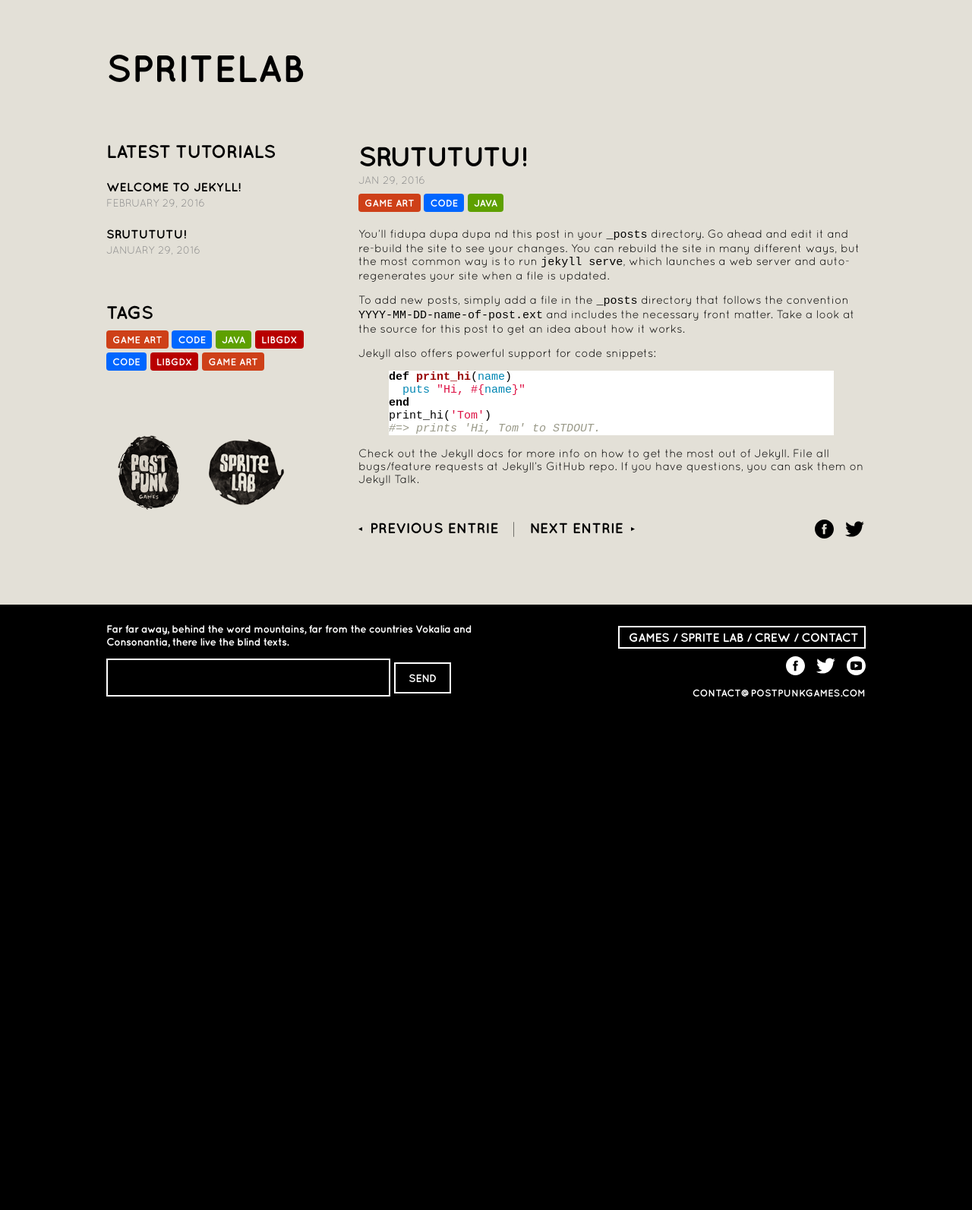
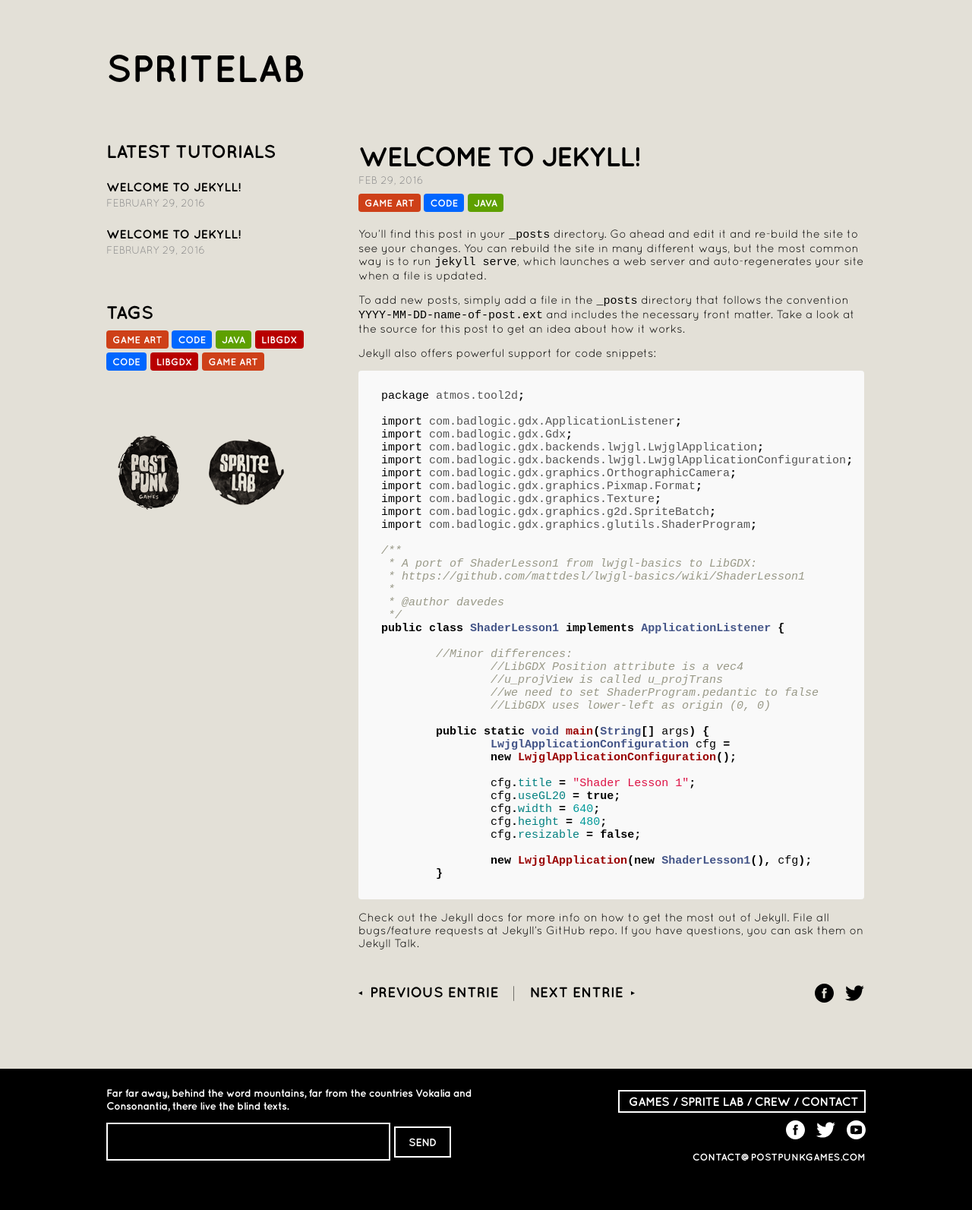
Before and after one commit to ArturTabiszewski/ArturTabiszewski.github.io, a Jekyll site: the page built from _posts/2016-02-29-welcome-to-jekyll - Copy.markdown, in a window 1280 px wide. Shown: the whole page at 76% size. Built offline with Jekyll 4.4.1, drawn with Linux system fonts in a browser that asks for light colours; comment, search, counter and statistics services are not loaded; before the commit the page ends 982 px from its top, so only the background shows below that.

Commit message:
highlighter

```diff
--- a/_config.yml
+++ b/_config.yml
@@ -21,3 +21,5 @@
 
 # Build settings
 markdown: kramdown
+
+highlighter: rouge
--- a/_posts/2016-02-29-welcome-to-jekyll - Copy.markdown
+++ b/_posts/2016-02-29-welcome-to-jekyll - Copy.markdown
@@ -1,25 +1,61 @@
 ---
 layout: post
-title:  "Srutututu!"
-date:   2016-01-29 22:59:27 +0100
+title:  "Welcome to Jekyll!"
+date:   2016-02-29 22:59:27 +0100
 categories: jekyll update
 ---
-You’ll fidupa dupa dupa nd this post in your `_posts` directory. Go ahead and edit it and re-build the site to see your changes. You can rebuild the site in many different ways, but the most common way is to run `jekyll serve`, which launches a web server and auto-regenerates your site when a file is updated.
+You’ll find this post in your `_posts` directory. Go ahead and edit it and re-build the site to see your changes. You can rebuild the site in many different ways, but the most common way is to run `jekyll serve`, which launches a web server and auto-regenerates your site when a file is updated.
 
 To add new posts, simply add a file in the `_posts` directory that follows the convention `YYYY-MM-DD-name-of-post.ext` and includes the necessary front matter. Take a look at the source for this post to get an idea about how it works.
 
 Jekyll also offers powerful support for code snippets:
 
-{% highlight ruby %}
-def print_hi(name)
-  puts "Hi, #{name}"
-end
-print_hi('Tom')
-#=> prints 'Hi, Tom' to STDOUT.
+{% highlight java %}
+package atmos.tool2d;
+
+import com.badlogic.gdx.ApplicationListener;
+import com.badlogic.gdx.Gdx;
+import com.badlogic.gdx.backends.lwjgl.LwjglApplication;
+import com.badlogic.gdx.backends.lwjgl.LwjglApplicationConfiguration;
+import com.badlogic.gdx.graphics.OrthographicCamera;
+import com.badlogic.gdx.graphics.Pixmap.Format;
+import com.badlogic.gdx.graphics.Texture;
+import com.badlogic.gdx.graphics.g2d.SpriteBatch;
+import com.badlogic.gdx.graphics.glutils.ShaderProgram;
+
+/**
+ * A port of ShaderLesson1 from lwjgl-basics to LibGDX:
+ * https://github.com/mattdesl/lwjgl-basics/wiki/ShaderLesson1
+ *
+ * @author davedes
+ */
+public class ShaderLesson1 implements ApplicationListener {
+
+	//Minor differences:
+		//LibGDX Position attribute is a vec4
+		//u_projView is called u_projTrans
+		//we need to set ShaderProgram.pedantic to false
+		//LibGDX uses lower-left as origin (0, 0)
+
+	public static void main(String[] args) {
+		LwjglApplicationConfiguration cfg =
+		new LwjglApplicationConfiguration();
+
+		cfg.title = "Shader Lesson 1";
+		cfg.useGL20 = true;
+		cfg.width = 640;
+		cfg.height = 480;
+		cfg.resizable = false;
+
+		new LwjglApplication(new ShaderLesson1(), cfg);
+	}
+
 {% endhighlight %}
 
 Check out the [Jekyll docs][jekyll-docs] for more info on how to get the most out of Jekyll. File all bugs/feature requests at [Jekyll’s GitHub repo][jekyll-gh]. If you have questions, you can ask them on [Jekyll Talk][jekyll-talk].
 
+
+
 [jekyll-docs]: http://jekyllrb.com/docs/home
 [jekyll-gh]:   https://github.com/jekyll/jekyll
 [jekyll-talk]: https://talk.jekyllrb.com/
--- a/_sass/_syntax-highlighting.scss
+++ b/_sass/_syntax-highlighting.scss
@@ -1,8 +1,15 @@
 /**
  * Syntax highlighting styles
  */
+
+
+
 .highlight {
-    background: #fff;
+    background: #f9f9f9;
+	border-radius: 4px;
+	padding: 10px;
+	padding-left: 30px;
+	margin: 0;
     /*@extend %vertical-rhythm;*/
 
     .highlighter-rouge & {
```
